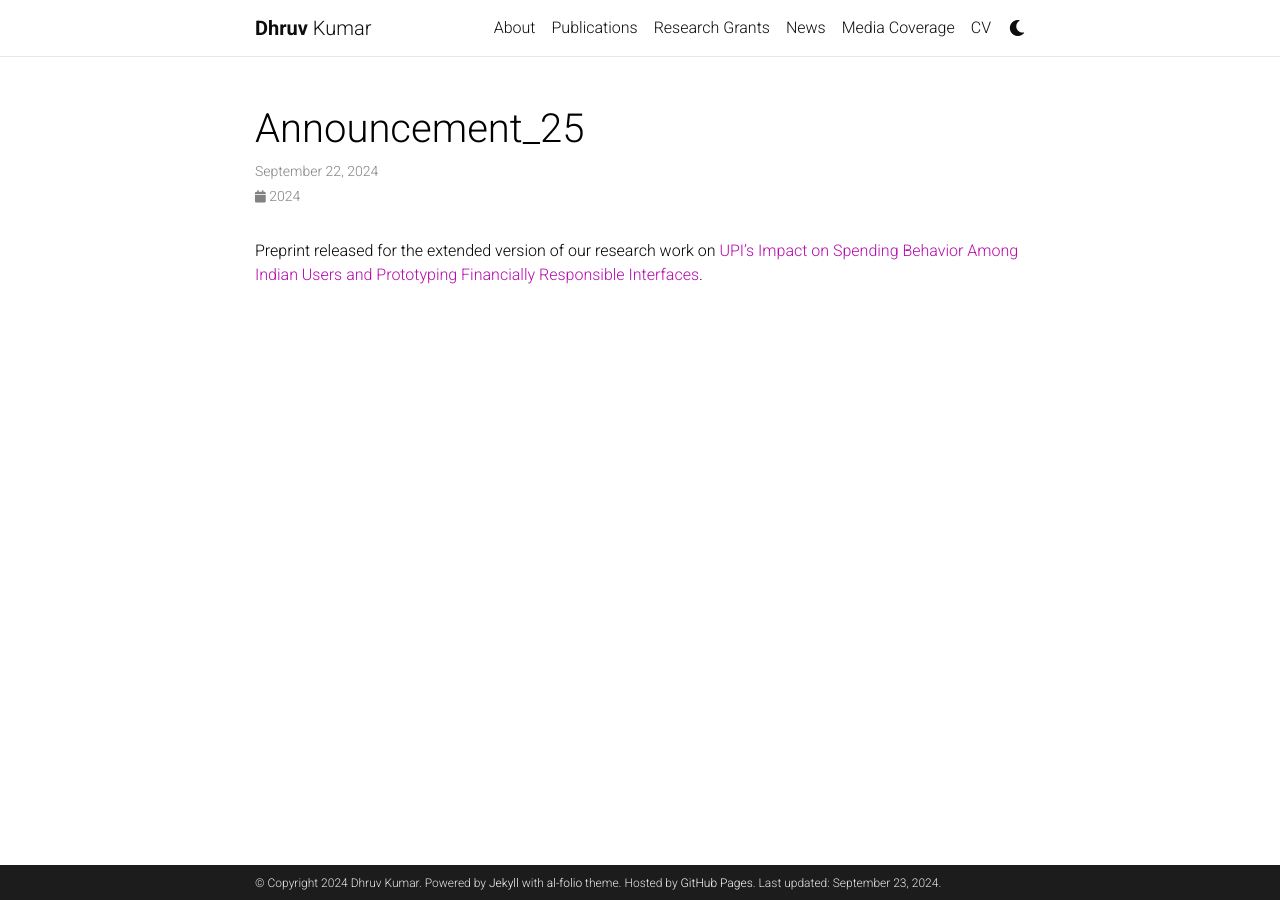
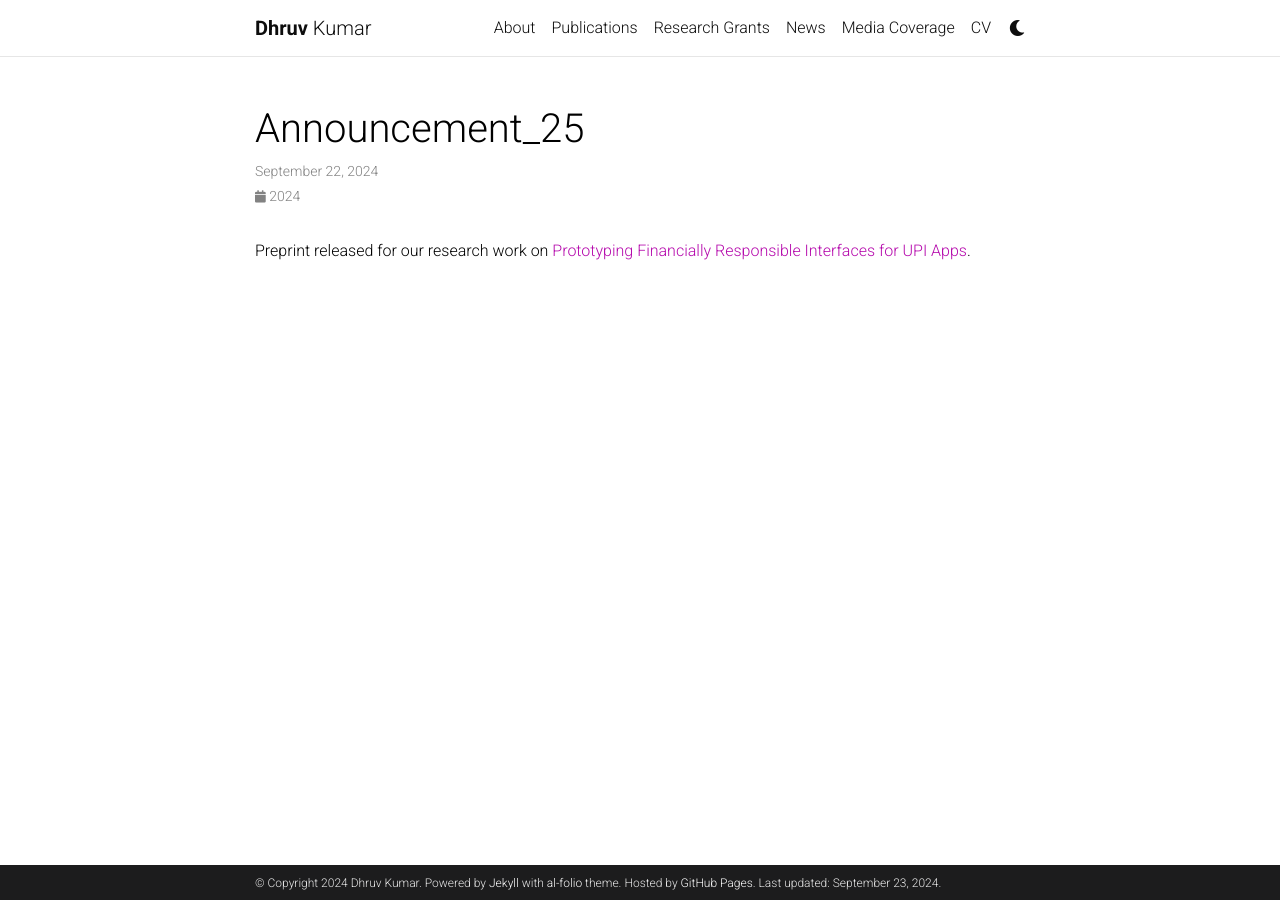
Before and after one commit to kudhru/kudhru.github.io, a Jekyll site: the page built from _news/announcement_25.md, in a window 1280 px wide. Built offline with Jekyll 4.4.1, drawn with Linux system fonts in a browser that asks for light colours; comment, search, counter and statistics services are not loaded; a style sheet for code colours, icons or effects is not loaded.

Commit message:
update title

```diff
--- a/_news/announcement_25.md
+++ b/_news/announcement_25.md
@@ -4,6 +4,4 @@ date: 2024-09-22 12:00:00-0400
 inline: true
 ---
 
-Preprint released for the extended version of our research work on <a
-href="https://arxiv.org/abs/2401.09937" > UPI's Impact on Spending Behavior Among Indian Users and
-Prototyping Financially Responsible Interfaces</a>.
+Preprint released for our research work on <a href="https://arxiv.org/abs/2401.09937" > Prototyping Financially Responsible Interfaces for UPI Apps</a>.
```
